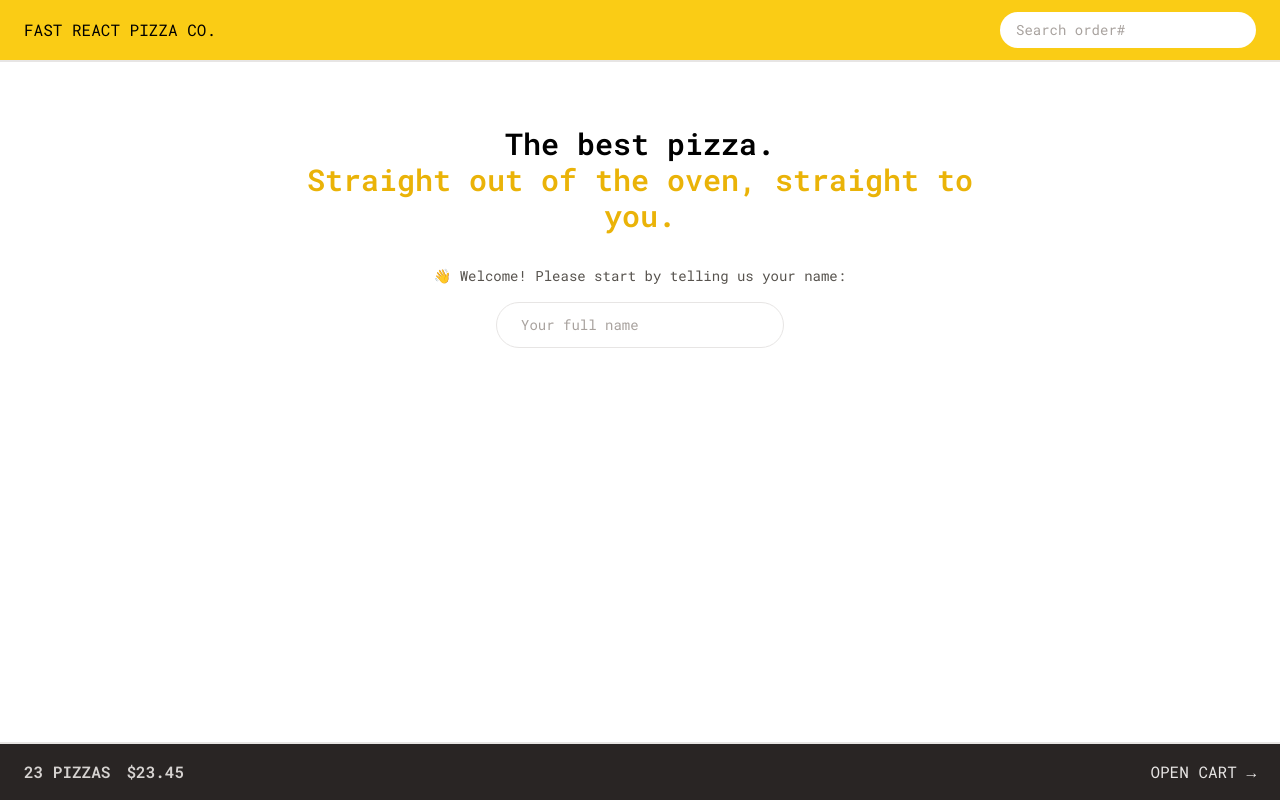
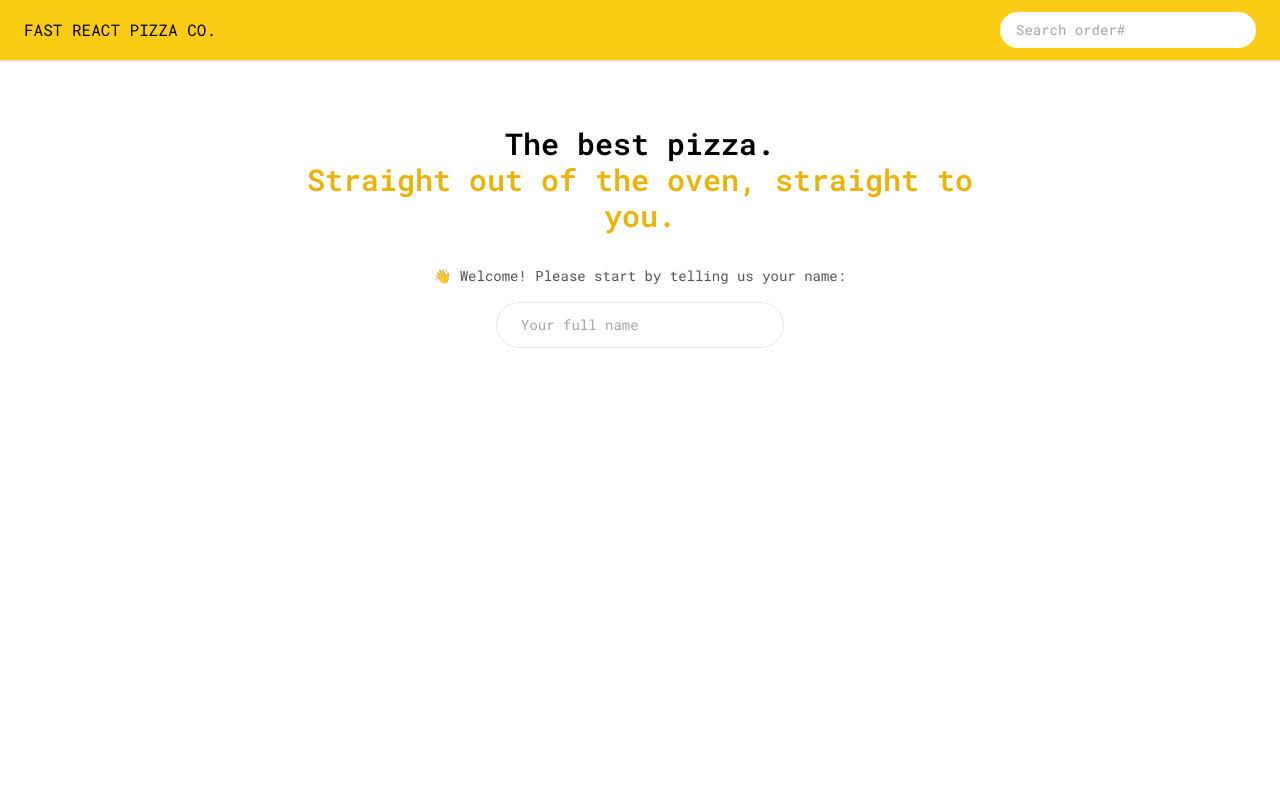
Before and after one commit to merk48/React-Projects--FastReactPizza, a React (Vite) app: page / in a window 1280 px wide. Built offline with nearby package versions, Linux system fonts and the light colour scheme.

Commit message:
feat: cart summary done

```diff
--- a/src/features/cart/components/CartOverview.jsx
+++ b/src/features/cart/components/CartOverview.jsx
@@ -1,14 +1,22 @@
+import { useSelector } from "react-redux";
 import { Link } from "react-router-dom";
+import { getTotalCartQuantity, getTotalPrice } from "../context/cartSlice";
 
 function CartOverview() {
+  const totalCartQuantity = useSelector(getTotalCartQuantity);
+
+  const totalPrice = useSelector(getTotalPrice);
+
   return (
-    <div className="flex items-center justify-between text-sm uppercase text-stone-200 md:text-base">
-      <p className="space-x-4 font-semibold text-stone-300">
-        <span>23 pizzas</span>
-        <span>$23.45</span>
-      </p>
-      <Link to="/cart">Open cart &rarr;</Link>
-    </div>
+    totalCartQuantity > 0 && (
+      <div className="flex items-center justify-between border-t-2 border-stone-200 bg-stone-800 px-4 py-4 text-sm uppercase text-stone-200 sm:px-6 md:text-base">
+        <p className="space-x-4 font-semibold text-stone-300">
+          <span>{totalCartQuantity} pizzas</span>
+          <span>${totalPrice}</span>
+        </p>
+        <Link to="/cart">Open cart &rarr;</Link>
+      </div>
+    )
   );
 }
 
--- a/src/features/cart/context/cartSlice.js
+++ b/src/features/cart/context/cartSlice.js
@@ -1,15 +1,7 @@
 import { createSlice } from "@reduxjs/toolkit";
 
 const initialState = {
-  cart: [
-    {
-      pizzaId: 12,
-      name: "Mediterraneam",
-      quanity: 2,
-      unitPrice: 16,
-      totalPrice: 32,
-    },
-  ],
+  cart: [],
 };
 
 const cartSlice = createSlice({
@@ -48,3 +40,10 @@ export const {
 } = cartSlice.actions;
 
 export default cartSlice.reducer;
+
+// use reselect library for better selectors
+export const getTotalCartQuantity = (state) =>
+  state.cart.cart.reduce((acc, item) => acc + item.quanity, 0);
+
+export const getTotalPrice = (state) =>
+  state.cart.cart.reduce((acc, item) => acc + item.totalPrice, 0);
--- a/src/shared/components/Footer.jsx
+++ b/src/shared/components/Footer.jsx
@@ -1,9 +1,5 @@
 function Footer({ children }) {
-  return (
-    <footer className="border-t-2 border-stone-200 bg-stone-800 px-4 py-4 sm:px-6">
-      {children}
-    </footer>
-  );
+  return <footer>{children}</footer>;
 }
 
 export default Footer;
```
